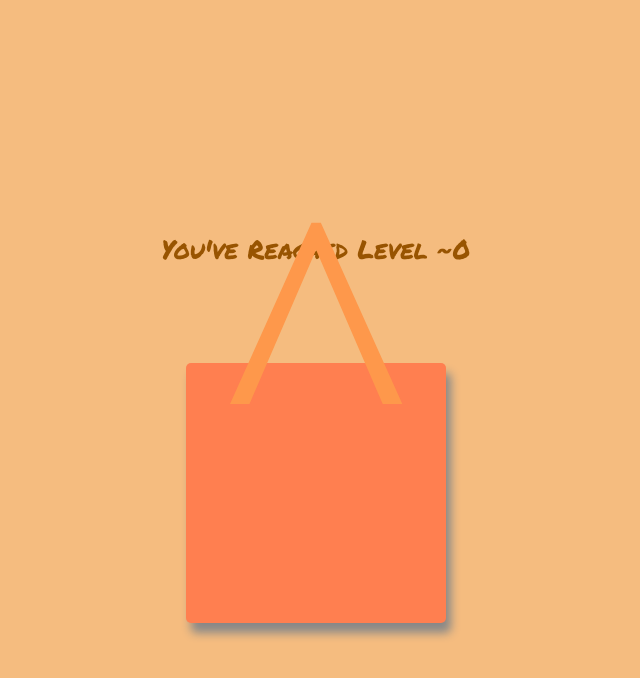
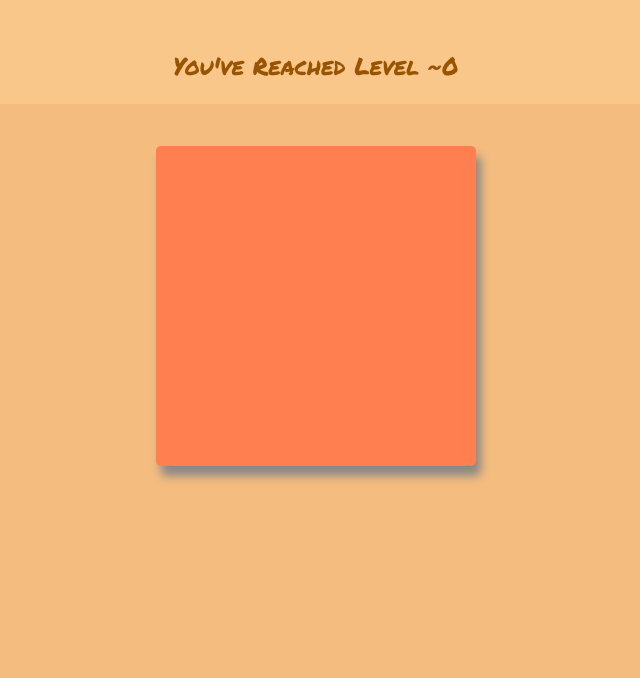
Before and after one commit to JBrooksCS/rabbithole, a React (Create React App) app: page / in a window 1280 px wide. Shown: the top 678 px of the page, without its empty margins (324-964 px from the left). Built offline with nearby package versions, Linux system fonts and the light colour scheme.

Commit message:
Touched up some styling, reorganized hierarchy, added some debug functionality

```diff
--- a/public/index.html
+++ b/public/index.html
@@ -25,7 +25,7 @@
       work correctly both with client-side routing and a non-root public URL.
       Learn how to configure a non-root public URL by running `npm run build`.
     -->
-    <title>React App</title>
+    <title>MemoryFlex5000</title>
   </head>
   <body>
     <noscript>You need to enable JavaScript to run this app.</noscript>
--- a/src/App.css
+++ b/src/App.css
@@ -10,26 +10,35 @@
 .levelTracker{
   font-family: 'Permanent Marker', cursive;
   color: rgb(152, 84, 1);
+  height: 8px;
+}
+
+html{
+  background-color:rgb(245, 188, 127);
 
 }
 
-
 .App-header {
-  background-color:rgb(245, 188, 127);
-  min-height: 100vh;
+  background-color:rgb(249, 199, 138);
   display: flex;
   flex-direction: column;
-  align-items: center;
-  justify-content: center;
-  font-size: calc(10px + 2vmin);
+  font-size: calc(8px + 2vmin);
   color: rgb(254, 152, 75);
 }
-
-.App-link {
-  color: #09d3ac;
+.holesDiv{
+  width: 100%;
+  height: 50%;
+  display: flex;
+  flex-wrap: wrap;
+  justify-content: space-evenly;
 }
 
 .unit {
   box-shadow: 5px 10px 10px #888888;
   border-radius: 5px;
+  background-color: coral;
+  width: 20em;
+  height: 20em;
+  margin: 2em;
+
 }
--- a/src/App.js
+++ b/src/App.js
@@ -51,11 +51,15 @@ class App extends Component {
         newArray[index].push("No")
       }
       //Take one random selection from the array at the current index, and set it to Yes
-      newArray[index][Math.floor(Math.random()*newArray[index].length)] = "Yes"
+      let secondDimensionIndex = Math.floor(Math.random()*newArray[index].length);
+      newArray[index][secondDimensionIndex] = "Yes"
+      console.log("Map : ", secondDimensionIndex + 1)
     })
     //Probably a good idea to hard code the first element to be Yes
     newArray[0] = ["Yes"]
+
     console.log(newArray)
+
     //Add to state
     this.setState({
       holes : newArray
@@ -67,7 +71,6 @@ class App extends Component {
 
     console.log("Component Mounted")
   }
-
 
 render(){
 
@@ -87,19 +90,22 @@ render(){
       <div
       className="levelTracker"
       style={{margin: "2em"}}> You've Reached Level{" ~"+this.state.furthestLevelReached}</div>
+      </header>
 
 
         {this.state.level === 0 ?
-
-        <Home travelDown={this.travelDown} />
+        <div className="holesDiv">
+          <Home travelDown={this.travelDown} />
+        </div>
 
         :
 
-          <div style={{width: "80%", height:"80%", flexWrap:"wrap", display: "flex", flexDirection:"row", justifyContent:"space-around"}}>{items}</div>
+        <div className="holesDiv">
+          {items}
+        </div>
 
         }
 
-      </header>
     </div>
   );
 }
--- a/src/components/hole.jsx
+++ b/src/components/hole.jsx
@@ -11,19 +11,13 @@ export class hole extends Component {
                         <div
                             className="unit"
                             onClick={this.props.travelDown}
-                            style={{
-                                backgroundColor: "coral", width: "10em", height: "10em", margin: "2em"
-                                // marginTop: "-23em"
-                            }}>
+                        >
                             {/* YES */}
                         </div>
                         :
                         <div onClick={this.props.travelToStart}
                             className="unit"
-                            style={{
-                                backgroundColor: "coral", width: "10em", height: "10em", margin: "2em"
-                                // marginTop: "-23em"
-                            }}>
+                            >
                             {/* NO */}
                         </div>
 
--- a/src/components/home.jsx
+++ b/src/components/home.jsx
@@ -12,11 +12,11 @@ export class home extends Component {
                     <p
 
 
-                    style={{ fontSize: "15em", marginTop: "-198px", fontFamily: "Times New Roman" }}>^</p>
+                    style={{ fontSize: "15em", marginTop: "-198px", fontFamily: "Times New Roman" }}></p>
 
                     <div
                     className="unit"
-                    style={{ backgroundColor: "coral", width: "10em", height: "10em", marginTop: "-23em" }}>
+                    >
                     </div>
                 </div>
             </div>
```
